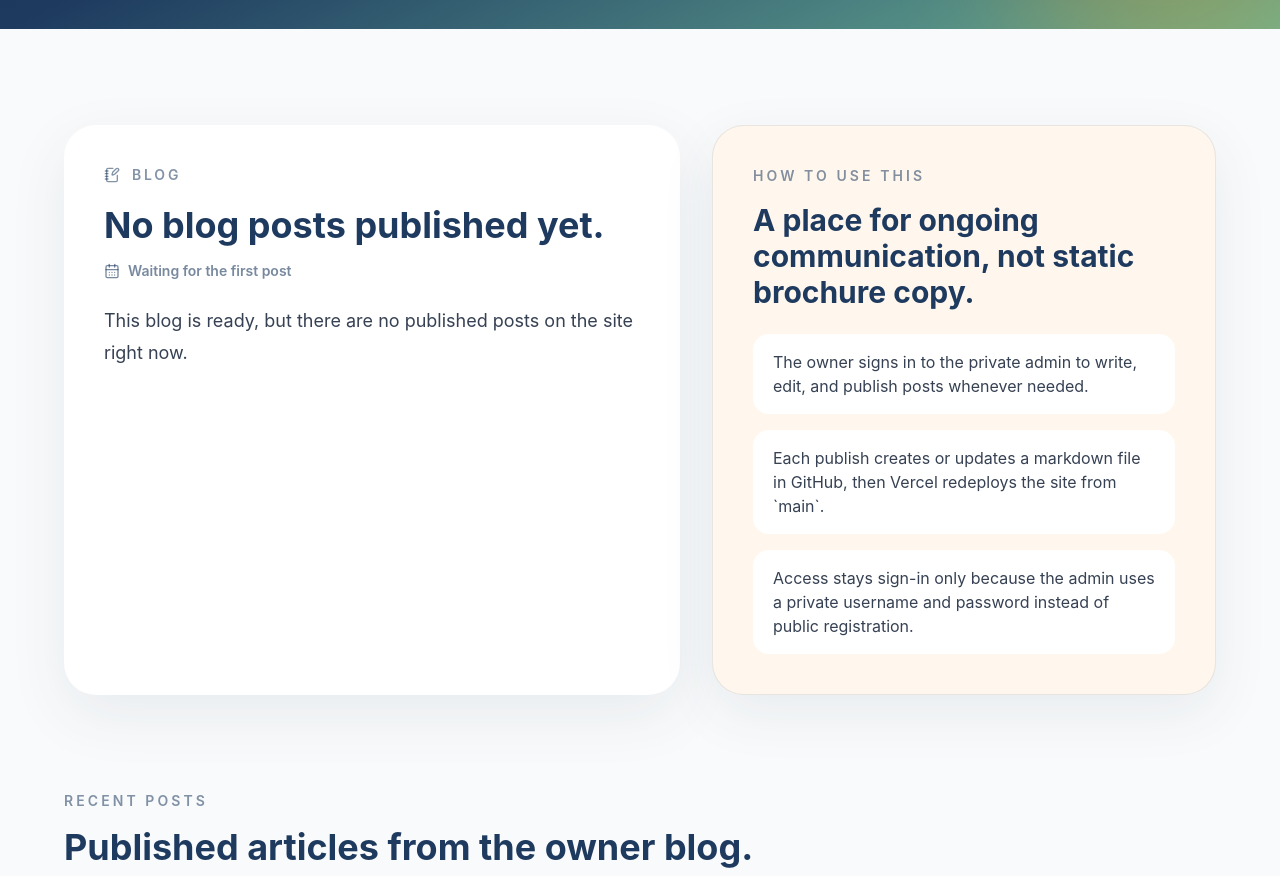
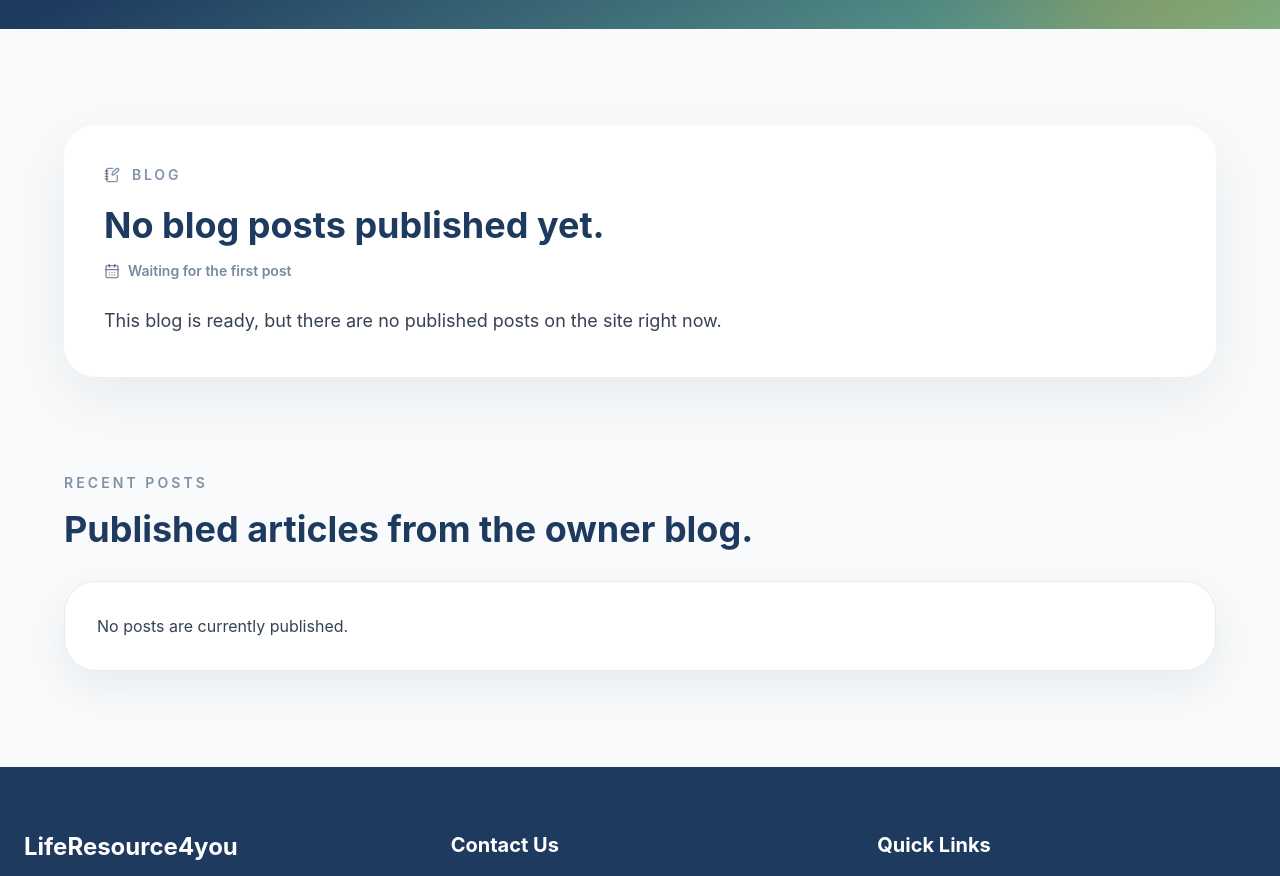
Before and after one commit to sdaulat123/Fundraiser-website, a React (Vite) app: page /blog in a window 1280 px wide. Shown: the part 660-1536 px from the top of the page. Built offline with nearby package versions, Linux system fonts and the light colour scheme.

Commit message:
Remove blog instructions panel

```diff
--- a/src/app/pages/BlogPage.tsx
+++ b/src/app/pages/BlogPage.tsx
@@ -72,7 +72,7 @@ export function BlogPage() {
       </section>
 
       <section className="px-6 py-20 md:py-24">
-        <div className="mx-auto grid max-w-6xl gap-8 lg:grid-cols-[1.1fr_0.9fr]">
+        <div className="mx-auto max-w-6xl">
           <motion.article
             initial={{ opacity: 0, y: 24 }}
             whileInView={{ opacity: 1, y: 0 }}
@@ -107,28 +107,6 @@ export function BlogPage() {
               </Link>
             ) : null}
           </motion.article>
-
-          <motion.aside
-            initial={{ opacity: 0, y: 24 }}
-            whileInView={{ opacity: 1, y: 0 }}
-            viewport={{ once: true, margin: "-80px" }}
-            transition={{ duration: 0.6, delay: 0.08 }}
-            className="rounded-[2rem] border border-[#1E3A5F]/10 bg-[#FFF7ED] p-8 shadow-[0_18px_55px_rgba(30,58,95,0.08)] md:p-10"
-          >
-            <p className="text-sm font-semibold uppercase tracking-[0.22em] text-[#1E3A5F]/55">How To Use This</p>
-            <h3 className="mt-4 text-3xl font-bold text-[#1E3A5F]">A place for ongoing communication, not static brochure copy.</h3>
-            <div className="mt-6 space-y-4 text-gray-700">
-              <p className="rounded-2xl bg-white px-5 py-4">
-                The owner signs in to the private admin to write, edit, and publish posts whenever needed.
-              </p>
-              <p className="rounded-2xl bg-white px-5 py-4">
-                Each publish creates or updates a markdown file in GitHub, then Vercel redeploys the site from `main`.
-              </p>
-              <p className="rounded-2xl bg-white px-5 py-4">
-                Access stays sign-in only because the admin uses a private username and password instead of public registration.
-              </p>
-            </div>
-          </motion.aside>
         </div>
       </section>
 
```
